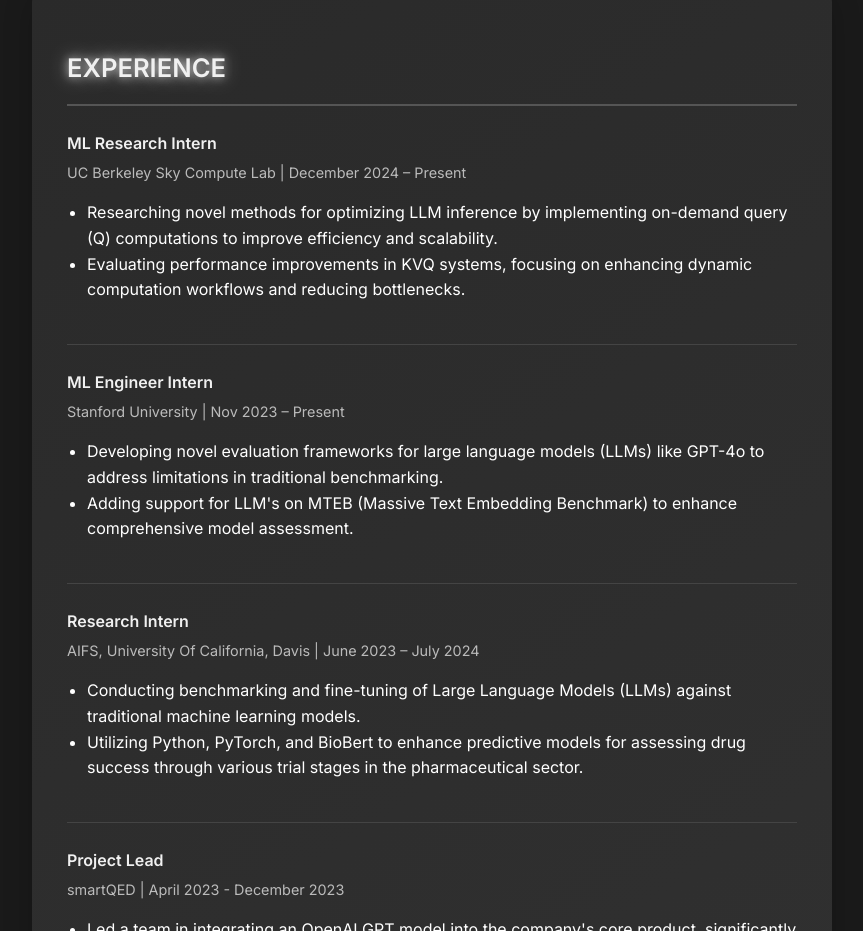
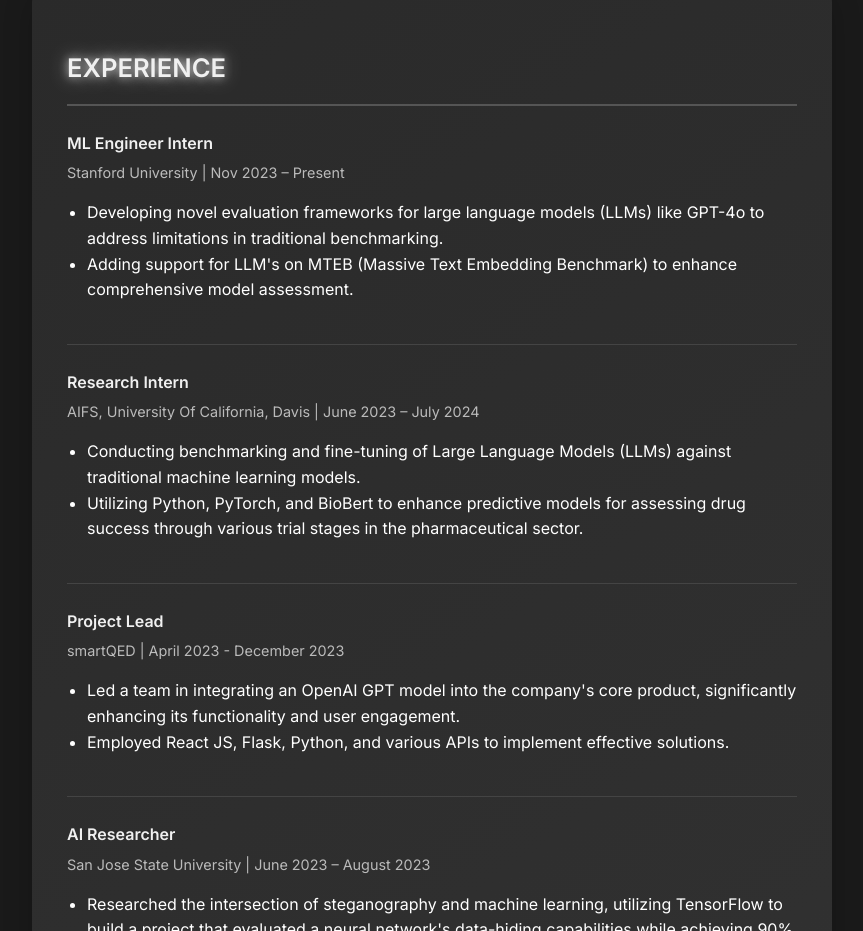
Before and after one commit to YashDThapliyal/yash-thapliyal, a plain HTML site: page index.html in a window 1280 px wide. Shown: the part 904-1835 px from the top of the page, without its empty margins (208-1071 px from the left). Drawn offline with Linux system fonts and the light colour scheme.

Commit message:
Update index.html

```diff
--- a/index.html
+++ b/index.html
@@ -241,14 +241,6 @@
 <div class="section experience">
     <h3 class="section-title glow">EXPERIENCE</h3>
     <div class="experience-item">
-        <div class="experience-title">ML Research Intern</div>
-        <div class="experience-company">UC Berkeley Sky Compute Lab | December 2024 – Present</div>
-        <ul>
-            <li>Researching novel methods for optimizing LLM inference by implementing on-demand query (Q) computations to improve efficiency and scalability.</li>
-            <li>Evaluating performance improvements in KVQ systems, focusing on enhancing dynamic computation workflows and reducing bottlenecks.</li>
-        </ul>
-    </div>
-    <div class="experience-item">
         <div class="experience-title">ML Engineer Intern</div>
         <div class="experience-company">Stanford University | Nov 2023 – Present</div>
         <ul>
```
